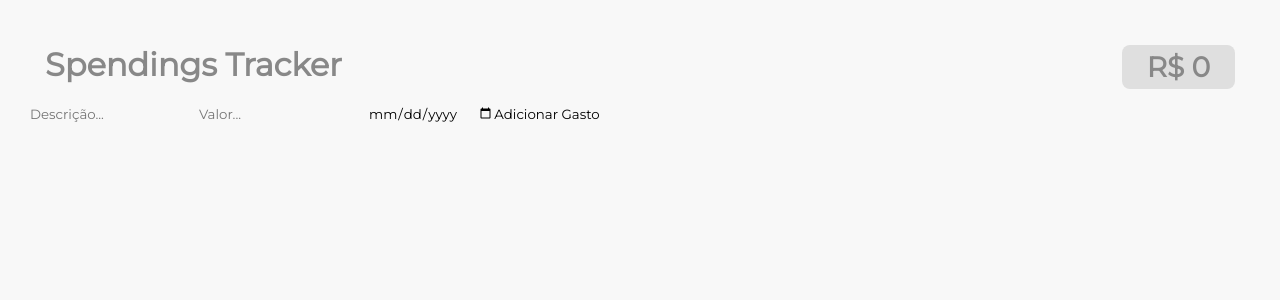
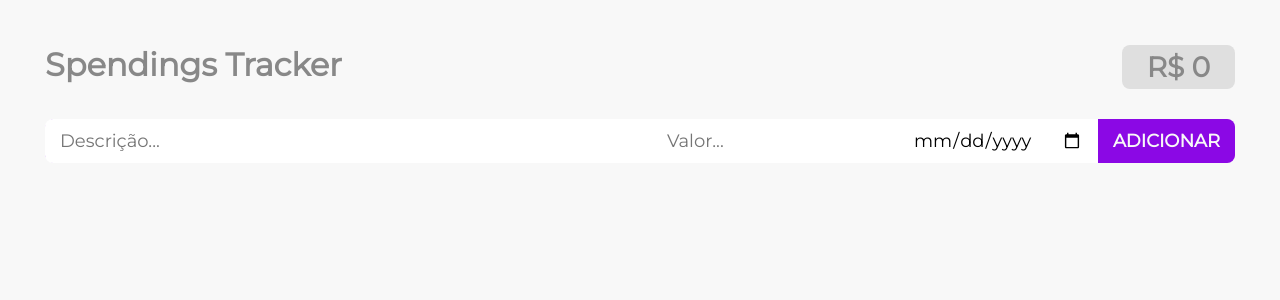
Before and after one commit to fernandofawkes/spending-tracker, a React (Create React App) app: page / in a window 1280 px wide. Shown: the top 300 px of the page. Built offline with nearby package versions, Linux system fonts and the light colour scheme.

Commit message:
form styles

```diff
--- a/src/components/ExpenseForm.js
+++ b/src/components/ExpenseForm.js
@@ -1,6 +1,6 @@
-import React, {useRef} from 'react';
+import React, { useRef } from 'react';
 
-function ExpenseForm({expenses, setExpenses}) {
+function ExpenseForm({ expenses, setExpenses }) {
   const desc = useRef(null);
   const price = useRef(null);
   const date = useRef(null);
@@ -9,7 +9,7 @@ function ExpenseForm({expenses, setExpenses}) {
     // blocking browser form handling
     e.preventDefault();
     let dateTimestamp = date.current.value.split('-');
-    dateTimestamp = new Date(dateTimestamp[0],dateTimestamp[1],dateTimestamp[2]).getTime();
+    dateTimestamp = new Date(dateTimestamp[0], dateTimestamp[1], dateTimestamp[2]).getTime();
 
     //pushing our new expense to handler
     setExpenses([...expenses, {
@@ -28,11 +28,13 @@ function ExpenseForm({expenses, setExpenses}) {
   }
 
   return (
-    <form onSubmit={AddExpense}>
-      <input ref={desc} type="text" name="desc" id="desc" placeholder="Descrição..."></input>
-      <input ref={price} type="number" name="price" id="price" placeholder="Valor..."></input>
-      <input ref={date} type="date" name="date" id="date" placeholder="Data..."></input>
-      <button type="submit">Adicionar Gasto</button>
+    <form onSubmit={AddExpense} className="income-form">
+      <div className="form-inner">
+        <input ref={desc} type="text" name="desc" id="desc" placeholder="Descrição..."></input>
+        <input ref={price} type="number" name="price" id="price" placeholder="Valor..."></input>
+        <input ref={date} type="date" name="date" id="date" placeholder="Data..."></input>
+        <button type="submit">Adicionar</button>
+      </div>
     </form>
   )
 }
--- a/src/index.css
+++ b/src/index.css
@@ -50,3 +50,71 @@ h1 {
 	padding: 5px 25px;
 	border-radius: 8px;
 }
+
+
+.income-form {
+	display: block;
+	margin: 15px;
+	position: relative;
+}
+
+.income-form:after {
+	content: "";
+	position: absolute;
+	top: 0px;
+	left: 0px;
+	right: 0px;
+	bottom: 0px;
+	z-index: 0;
+	background-image: linear-gradient(to right, var(--primary), var(--secondary));
+	border-radius: 10px;
+	transition: 0.2s;
+}
+
+.income-form:focus-within:after {
+	top: -3px;
+	left: -3px;
+	right: -3px;
+	bottom: -3px;
+}
+.form-inner {
+	position: relative;
+	z-index: 1;
+	display: flex;
+	justify-content: center;
+	transition: 0.4s;
+	border-radius: 8px;
+}
+.form-inner input, .form-inner button {
+	font-size: 18px;
+	padding: 10px 15px;
+	background-color: #FFF;
+}
+
+.form-inner input[type="text"] {
+	border-radius: 8px 0px 0px 8px;
+	flex: 1 1 100%;
+}
+.form-inner input[type="date"] {
+	border-radius: 0px;
+	min-width: 200px;
+}
+.form-inner button[type="submit"] {
+  color: var(--light);
+	border-radius: 0px 8px 8px 0px;
+	cursor: pointer;
+
+	background-image: linear-gradient(to right, var(--primary) 50%, var(--primary) 50%, var(--secondary));
+	background-size: 200%;
+	background-position: 0%;
+
+	font-weight: 600;
+	text-transform: uppercase;
+
+	transition: 0.4s;
+}
+
+.form-inner button[type="submit"]:hover {
+	background-position: 100%;
+	color: var(--light);
+}
```
